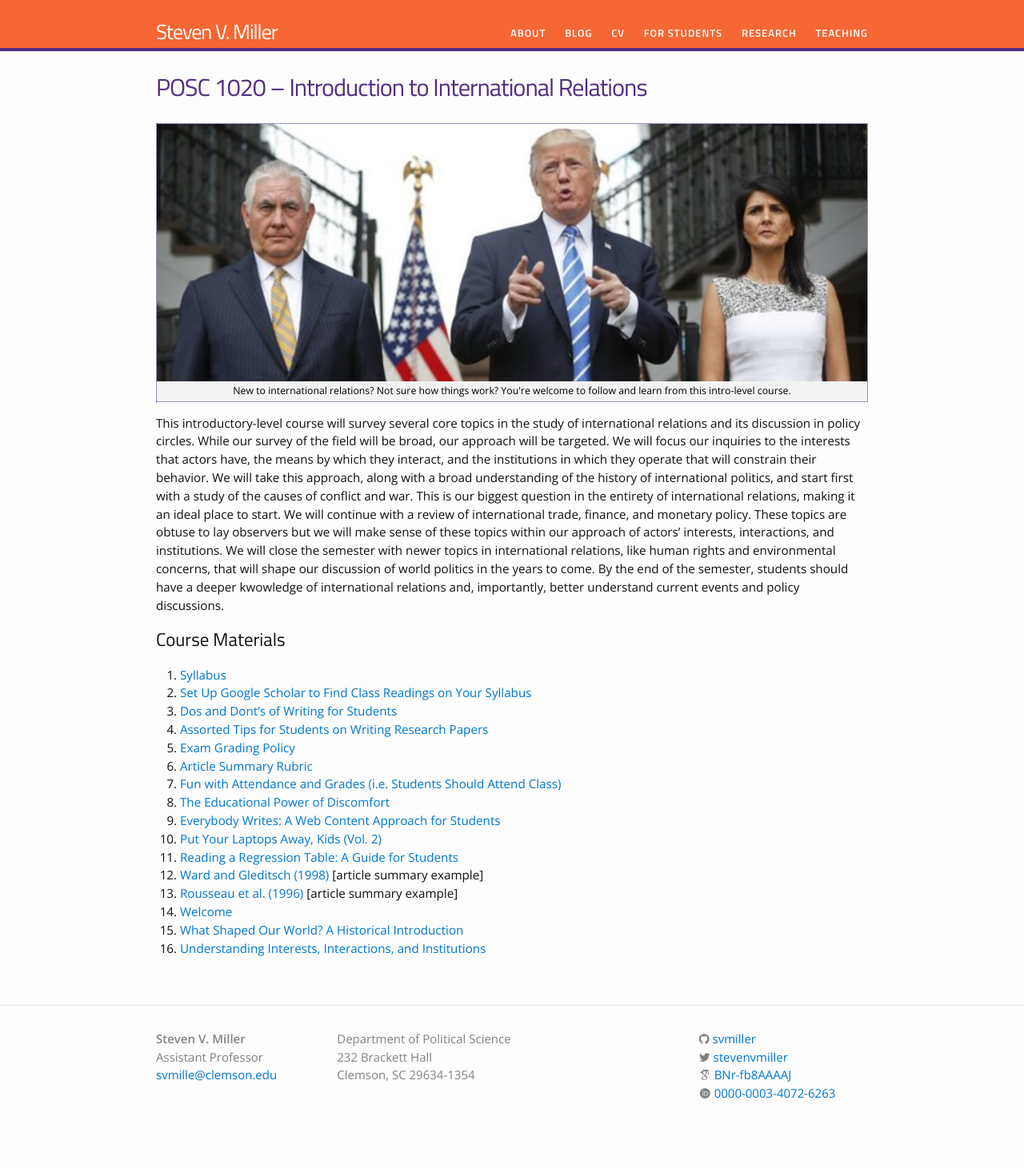
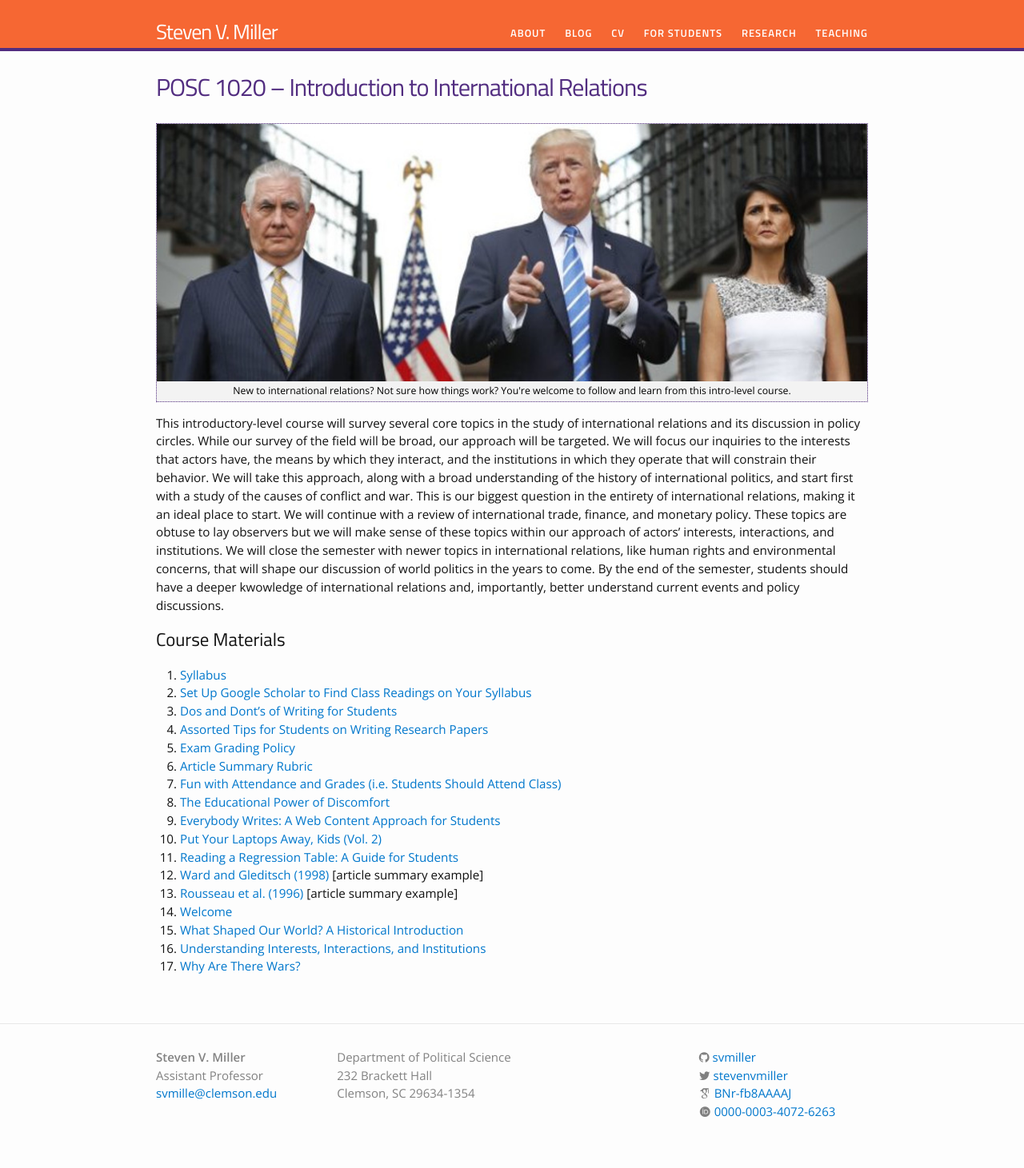
Before and after one commit to svmiller/svmiller.github.io, a Jekyll site: the page built from teaching/posc-1020.md, in a window 1280 px wide. Shown: the whole page at 80% size. Built offline with Jekyll 4.4.1, drawn with Linux system fonts in a browser that asks for light colours; nearby versions of some CDN libraries; some web fonts are replaced; before the commit the page ends 1438 px from its top, so only the background shows below that.

Commit message:
add lectures 01.23.2018

```diff
--- a/teaching/posc-1020.md
+++ b/teaching/posc-1020.md
@@ -26,6 +26,7 @@ This introductory-level course will survey several core topics in the study of i
 14. [Welcome](https://www.dropbox.com/s/zlqai195eiv3chy/posc1020-lecture-welcome.pdf?dl=0)
 15. [What Shaped Our World? A Historical Introduction](https://www.dropbox.com/s/9gtnmyc86kjuc9u/posc1020-lecture-historical-intro.pdf?dl=0)
 16. [Understanding Interests, Interactions, and Institutions](https://www.dropbox.com/s/mbq8emmkmckqc9g/posc1020-lecture-iii.pdf?dl=0)
+17. [Why Are There Wars?](https://www.dropbox.com/s/encr8j1vbssy1nz/posc1020-lecture-war-1.pdf?dl=0)
 
 <!-- 14. [Welcome](https://www.dropbox.com/s/zlqai195eiv3chy/posc1020-lecture-welcome.pdf?dl=0)
 15. [What Shaped Our World? A Historical Introduction](https://www.dropbox.com/s/9gtnmyc86kjuc9u/posc1020-lecture-historical-intro.pdf?dl=0)
```
Also changed, not shown: teaching/posc-3610.md (+1 -0 lines).
